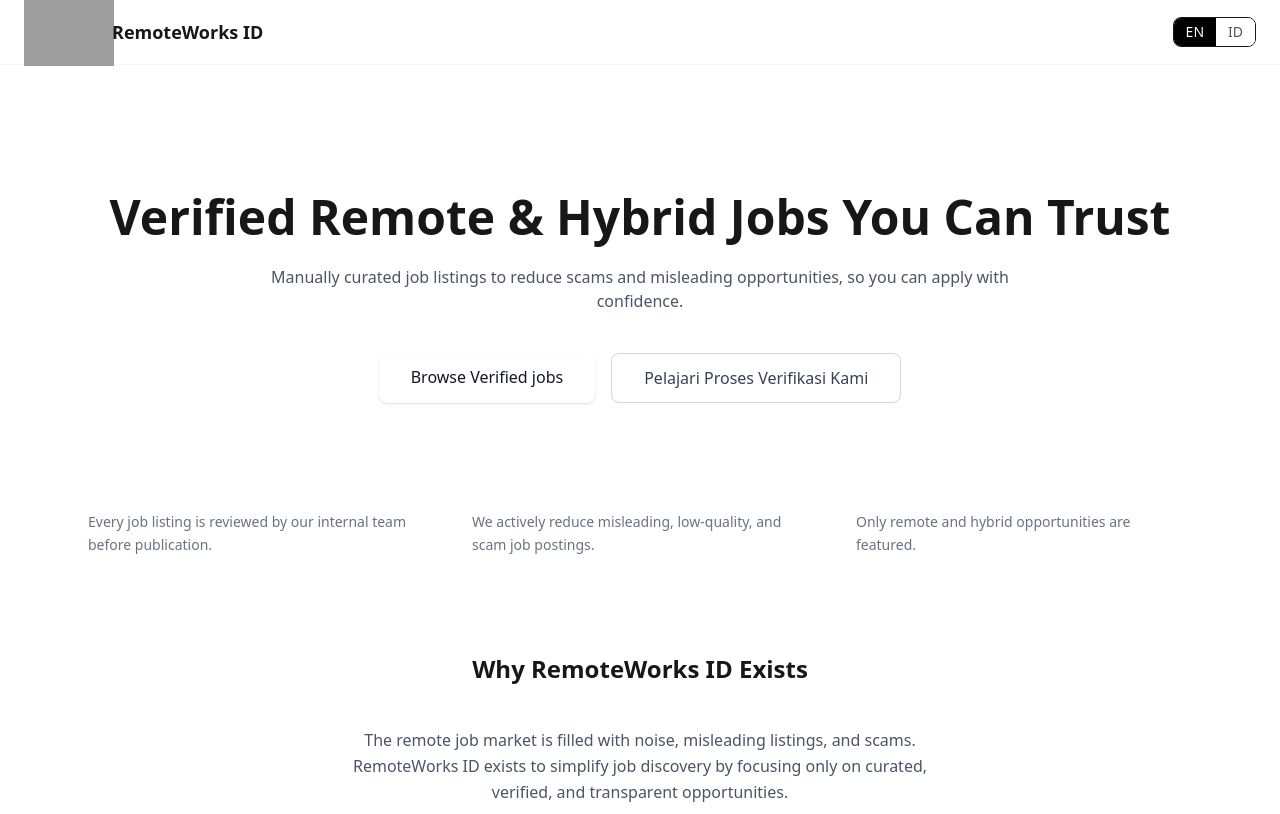
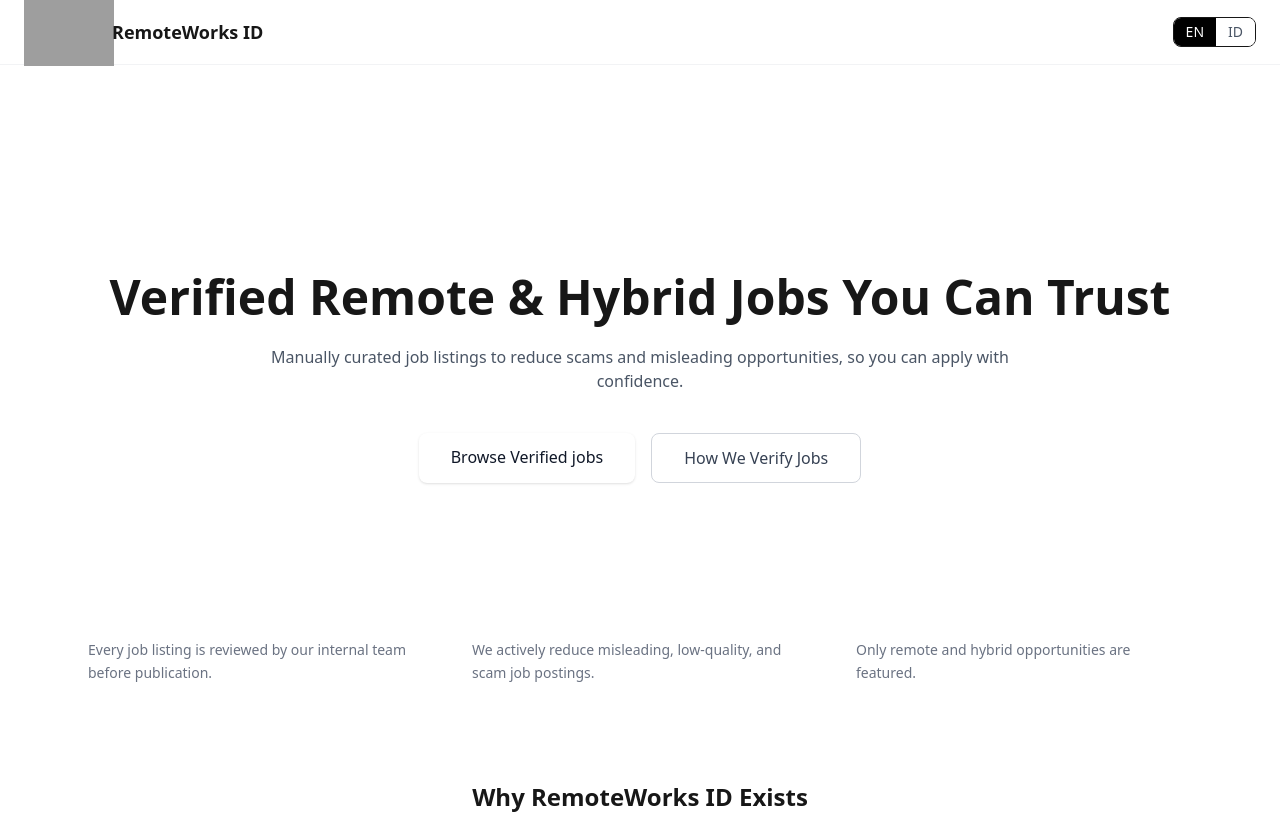
Before and after one commit to megakasmin/remoteworks-id, a Next.js app: page / in a window 1280 px wide. Shown: the top 814 px of the page. Built offline with nearby package versions, Linux system fonts and the light colour scheme; grey boxes are pictures that could not be loaded.

Commit message:
Add more spaces between Hero and Other Section

```diff
--- a/app/page.tsx
+++ b/app/page.tsx
@@ -11,7 +11,8 @@ export default function HomePage() {
   return (
     <main className="max-w-6xl mx-auto px-6 pt-32 pb-24">
       {/* HERO */}
-      <section className="text-center mb-16">
+<section className="pt-20 pb-16 text-center">
+
         <h1 className="text-4xl md:text-5xl font-bold mb-6">
           {t.hero.title}
         </h1>
@@ -57,7 +58,8 @@ export default function HomePage() {
 
 
 {/* SUPPORTING TRUST POINTS */}
-<section className="mt-20 mb-24">
+<section className="pt-16 pb-24">
+
   <ul
     className="
       grid
--- a/components/content/landingContent.ts
+++ b/components/content/landingContent.ts
@@ -5,7 +5,7 @@ export const landingContent = {
       desc:
         "Manually curated job listings to reduce scams and misleading opportunities, so you can apply with confidence.",
       ctaJobs: "Browse Verified jobs",
-      ctaPost: "Pelajari Proses Verifikasi Kami",
+      ctaPost: "How We Verify Jobs",
     },
 
     trustBadges: [
```
